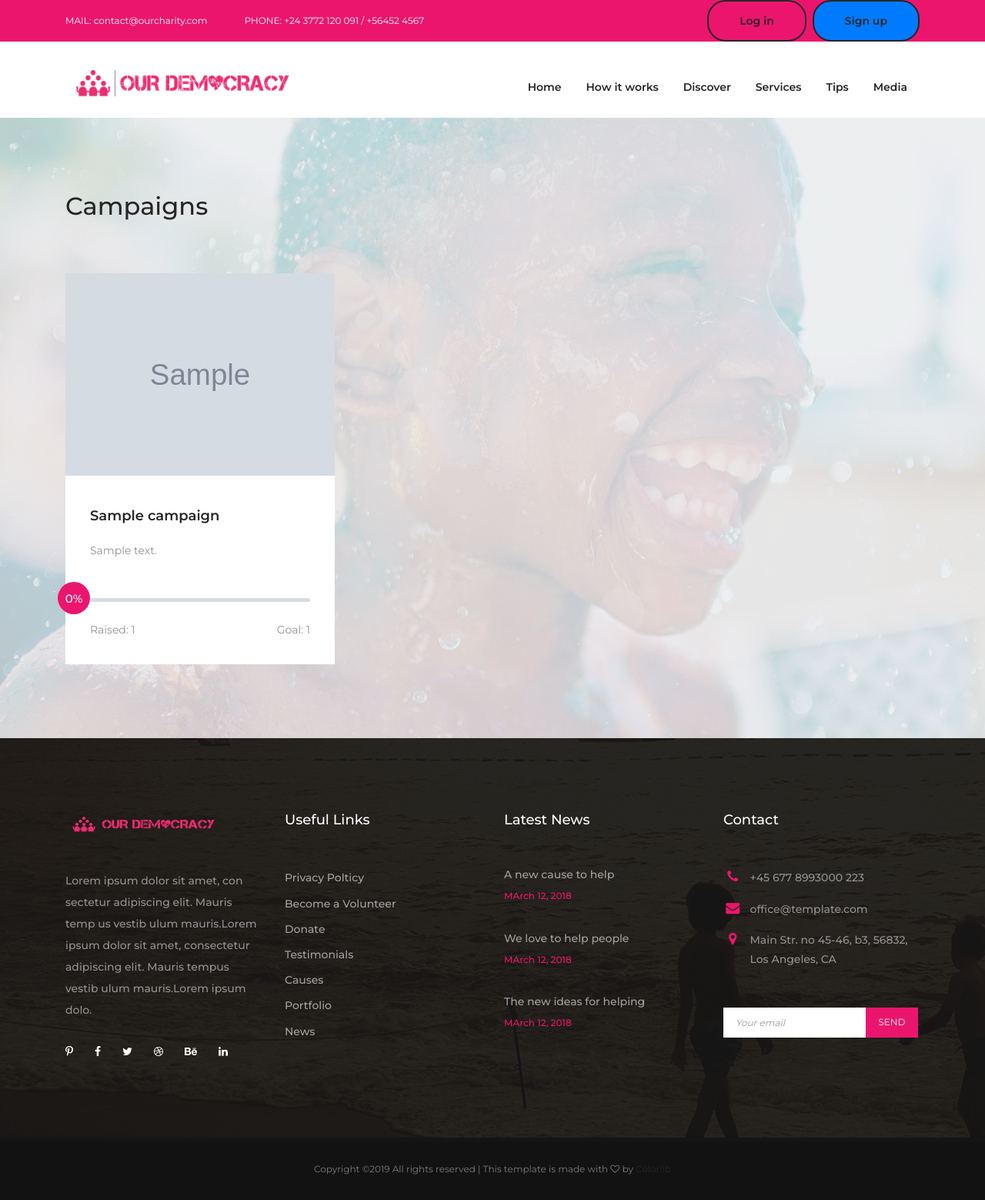
After one commit to our-democracy/Ourdemocracy, a Django app: page /campaigns/ in a window 1280 px wide. The commit adds this page. Shown: the whole page at 77% size. Run offline with Django 3.2, Linux system fonts and the light colour scheme; tables that the repository leaves empty hold one stand-in row (values such as "Sample post"); grey boxes marked "Sample" are stand-in pictures; some libraries are stand-ins or nearby versions; some web fonts are replaced.

Commit message:
create campaign

```diff
--- a/newproject/campaign/models.py
+++ b/newproject/campaign/models.py
@@ -2,9 +2,39 @@ from django.db import models
 from django.contrib.auth.models import User
 
 # Create your models here.
+
+
+
+CAMPAIGN_CATEGORY = (
+    ('social cause','Social Cause'),
+    ('journalism campaigns','Journalism Campaigns'),
+    ('political campaigns','Political Campaigns'),
+)
+VERIFY_CAMPAIGN = (
+    ('yes','Yes'),
+    ('no','No')
+)
+STATUS_CAMPAIGN = (
+    ('active','Active'),
+    ('not active','Not Active'),
+    ('deleted','Deleted'),
+)
+
 class Campaign(models.Model):
-    title = models.CharField(max_length=30, unique=True)
-    description = models.CharField(max_length=100)
+    title = models.CharField(max_length=100, unique=True)
+    category = models.CharField(max_length=50, choices=CAMPAIGN_CATEGORY, default='social cause')
+    goal = models.IntegerField()
+    raised = models.IntegerField(null=True,default=0)
+    day = models.IntegerField()
+    short_description = models.CharField(max_length=255)
+    about = models.TextField()
+    campaign_image = models.ImageField(upload_to='campaigns/images/',null='True',blank='True')
+    is_verified = models.CharField(max_length=20,choices=VERIFY_CAMPAIGN, default='no')
+    status = models.CharField(max_length=30, choices =STATUS_CAMPAIGN, default='active')
+    created_at = models.DateTimeField(auto_now_add=True)
+    created_by = models.ForeignKey(User,on_delete=models.CASCADE, related_name='capmaigns')
+    updated_at = models.DateTimeField(null=True)
+    updated_by = models.ForeignKey(User,on_delete=models.CASCADE, null=True, related_name='+')
 
     def __str__(self):
-        return self.name
+        return self.title
--- a/newproject/campaign/views.py
+++ b/newproject/campaign/views.py
@@ -1,28 +1,50 @@
 from django.contrib.auth.models import User
 from django.shortcuts import render, redirect, get_object_or_404
-from .forms import NewTopicForm
+from .forms import NewCampaignForm
+from django.contrib.auth.decorators import login_required
 from django.http import HttpResponse
 from django.http import Http404
 from .models import Campaign
+from django.core.files.storage import FileSystemStorage
 # Create your views here.
 
 
-def create_campaign(request,pk):
-    campaign = get_object_or_404(Campaign, pk=pk)
-    user = User.objects.first()  # TODO: get the currently logged in user
+# def create_campaign(request):
+#      campaign = get_object_or_404(Campaign, pk=pk)
+#     user = User.objects.first()  # TODO: get the currently logged in user
+#     if request.method == 'POST':
+#         form = NewCampaignForm(request.POST)
+#         if form.is_valid():
+#             topic = form.save(commit=False)
+#             topic.board = board
+#             topic.starter = request.user
+#             topic.save()
+#             post = Post.objects.create(
+#                 message=form.cleaned_data.get('message'),
+#                 topic=topic,
+#                 created_by=user
+#             )
+#             return redirect('campaign_list')  # TODO: redirect to the created topic page
+#     else:
+#         form = NewCampaignForm()
+#     return render(request, 'create_campaign.html', {'form': form})
+
+def create_campaign(request):
     if request.method == 'POST':
-        form = NewTopicForm(request.POST)
+        form = NewCampaignForm(request.POST, request.FILES)
         if form.is_valid():
-            topic = form.save(commit=False)
-            topic.board = board
-            topic.starter = user
-            topic.save()
-            post = Post.objects.create(
-                message=form.cleaned_data.get('message'),
-                topic=topic,
-                created_by=user
-            )
-            return redirect('board_topics', pk=board.pk)  # TODO: redirect to the created topic page
+            campaign = form.save(commit=False)
+            campaign.created_by = request.user
+            campaign.save()
+            return redirect(campaign_list)
     else:
-        form = NewTopicForm()
-    return render(request, 'new_topic.html', {'board': board, 'form': form})
+        form = NewCampaignForm()
+    return render(request, 'create_campaign.html', {'form': form})
+
+
+
+def campaign_list(request):
+    campaigns = Campaign.objects.all
+    return render(request, 'campaign_list.html',{
+        'campaigns':campaigns
+    })
--- a/newproject/newproject/settings.py
+++ b/newproject/newproject/settings.py
@@ -139,6 +139,11 @@ STATIC_URL = '/static/'
 STATICFILES_DIRS = [
     os.path.join(BASE_DIR, 'static'),
 ]
+
+
+MEDIA_ROOT = os.path.join(BASE_DIR,'media')
+MEDIA_URL = '/media/'
+
 LOGIN_URL = 'login'
 LOGOUT_REDIRECT_URL = 'home'
 LOGIN_REDIRECT_URL = 'home'
--- a/newproject/newproject/urls.py
+++ b/newproject/newproject/urls.py
@@ -19,6 +19,8 @@ from boards import views
 from accounts import views as accounts_views
 from django.contrib.auth import views as auth_views
 from django.conf.urls import url
+from django.conf import settings
+from django.conf.urls.static import static
 from campaign import views as campaign_views
 
 
@@ -33,6 +35,7 @@ urlpatterns = [
     url(r'^login/$', auth_views.LoginView.as_view(template_name='login.html'), name='login'),
     url(r'^logout/$', auth_views.LogoutView.as_view(), name='logout'),
     url(r'^create_campaign/$', campaign_views.create_campaign, name='create_campaign'),
+    url(r'^campaigns/$', campaign_views.campaign_list, name='campaign_list'),
 
     url(r'^reset/$',
         auth_views.PasswordResetView.as_view(
@@ -59,3 +62,6 @@ urlpatterns = [
     url(r'^boards/(?P<pk>\d+)/new/$', views.new_topic, name='new_topic'),
     path('admin/', admin.site.urls),
 ]
+
+if settings.DEBUG:
+    urlpatterns += static(settings.MEDIA_URL, document_root = settings.MEDIA_ROOT)
--- /dev/null
+++ b/newproject/templates/campaign_list.html
@@ -0,0 +1,67 @@
+{% extends 'base.html' %}
+
+{% block title %}Campaigns{% endblock %}
+{% load static %}
+{}
+{% block content %}
+
+<div class="our-causes">
+        <div class="container">
+        <h2>Campaigns</h2>
+            <div class="row">
+
+            {% for campaign in campaigns %}
+
+                    <div class="col-12 col-md-6 col-lg-4">
+
+                    <div class="cause-wrap">
+                        <figure class="m-0">
+                        {% if campaign.campaign_image %}
+                        <img src="{{ campaign.campaign_image.url}}" alt="{{ campaign.title }}">
+                        {% else %}
+                         <img src="{% static "img/cause-6.jpg" %}" alt="">
+
+                        {%endif%}
+
+
+                            <div class="figure-overlay d-flex justify-content-center align-items-center position-absolute w-100 h-100">
+                                <a href="#" class="btn gradient-bg mr-2">Donate Now</a>
+                            </div><!-- .figure-overlay -->
+                        </figure>
+
+                        <div class="cause-content-wrap">
+                            <header class="entry-header d-flex flex-wrap align-items-center">
+                                <h3 class="entry-title w-100 m-0"><a href="#">{{ campaign.title }}</a></h3>
+                            </header><!-- .entry-header -->
+
+                            <div class="entry-content">
+                                <p class="m-0">{{ campaign.short_description }}</p>
+                            </div><!-- .entry-content -->
+
+                            <div class="fund-raised w-100">
+                                <div class="fund-raised-bar-3 barfiller">
+                                    <div class="tipWrap">
+                                        <span class="tip"></span>
+                                    </div><!-- .tipWrap -->
+
+                                    <span class="fill" data-percentage="0"></span>
+                                </div><!-- .fund-raised-bar -->
+
+                                <div class="fund-raised-details d-flex flex-wrap justify-content-between align-items-center">
+                                    <div class="fund-raised-total mt-4">
+                                        Raised: {{ campaign.raised }}
+                                    </div><!-- .fund-raised-total -->
+
+                                    <div class="fund-raised-goal mt-4">
+                                        Goal: {{ campaign.goal }}
+                                    </div><!-- .fund-raised-goal -->
+                                </div><!-- .fund-raised-details -->
+                            </div><!-- .fund-raised -->
+                        </div><!-- .cause-content-wrap -->
+                    </div><!-- .cause-wrap -->
+                </div><!-- .col -->
+                {% endfor %}
+            </div><!-- .row -->
+        </div><!-- .container -->
+        </div>
+{% endblock content %}
```
Also changed, not shown: newproject/campaign/forms.py (+7 -9 lines), newproject/templates/create_campaign.html (+25 -2 lines), newproject/campaign/migrations/0001_initial.py (added), newproject/campaign/migrations/0002_campaign_raised.py (added), newproject/campaign/migrations/0003_auto_20190703_1835.py (added), newproject/media/campaigns/images/a.jpg (added), newproject/media/campaigns/images/cause-3.jpg (added).
